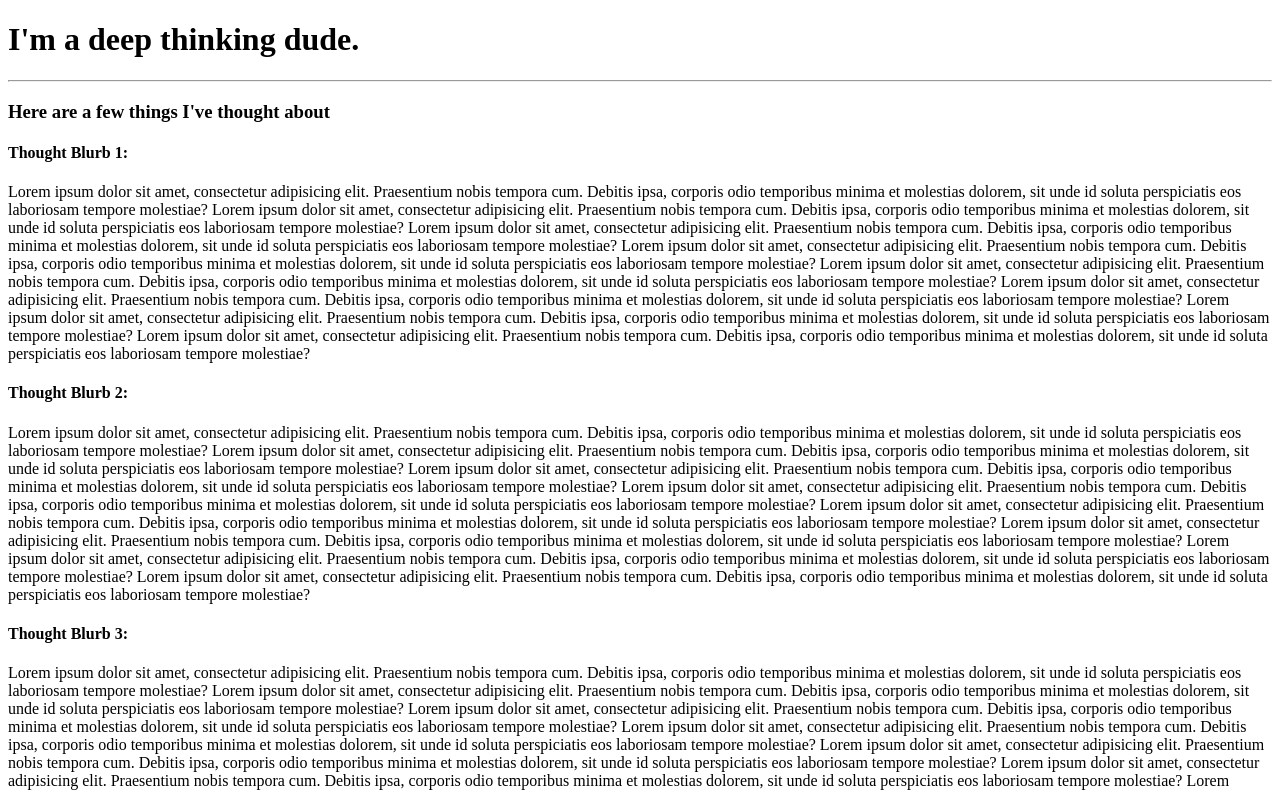
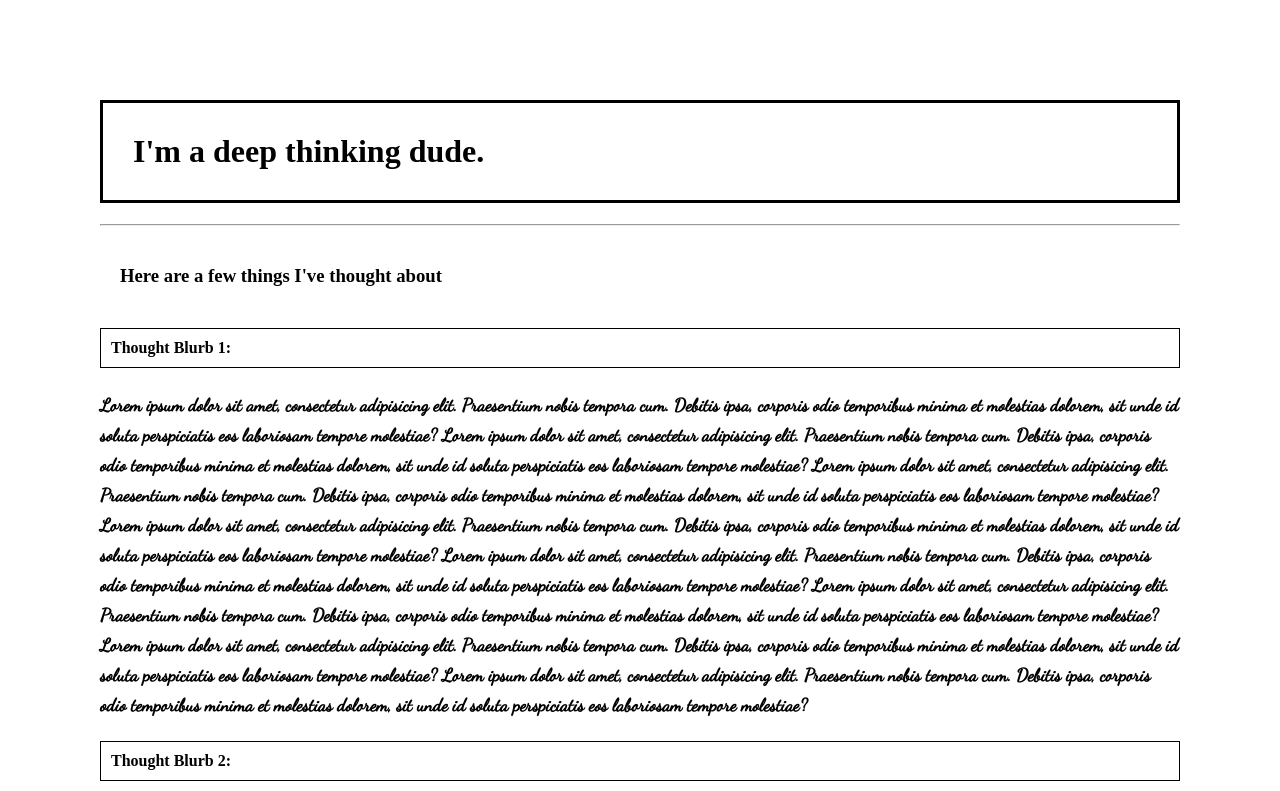
Before and after one commit to ChristineClemens/groupwork-day4, a plain HTML site: page html-template.html in a window 1280 px wide. Shown: the top 791 px of the page. Drawn offline with Linux system fonts and the light colour scheme.

Commit message:
Added fonts and CSS styling properties.

```diff
--- a/html-template.html
+++ b/html-template.html
@@ -8,9 +8,11 @@
 
   <meta charset="UTF-8">
   <title>Stuff I Think About</title>
+  <link href="https://fonts.googleapis.com/css2?family=Dancing+Script:wght@500&family=Pacifico&family=Yanone+Kaffeesatz:wght@300&display=swap"
+        rel="stylesheet">
 
   <!-- Add a CSS Reference Here! -->
-
+  <link rel="stylesheet"  href="stylesheet.css"
 
 </head>
 
@@ -23,7 +25,7 @@
   <h3>Here are a few things I've thought about</h3>
 
   <h4>Thought Blurb 1:</h4>
-  <p>
+  <p class="Dancing">
     <!-- Add a class here! Bold the text! -->
     Lorem ipsum dolor sit amet, consectetur adipisicing elit. Praesentium nobis tempora cum. Debitis ipsa, corporis odio temporibus minima et molestias dolorem, sit unde id soluta perspiciatis eos laboriosam tempore molestiae? Lorem ipsum dolor sit amet,
     consectetur adipisicing elit. Praesentium nobis tempora cum. Debitis ipsa, corporis odio temporibus minima et molestias dolorem, sit unde id soluta perspiciatis eos laboriosam tempore molestiae? Lorem ipsum dolor sit amet, consectetur adipisicing
@@ -36,7 +38,7 @@
   </p>
 
   <h4>Thought Blurb 2:</h4>
-  <p>
+  <p class="Pacifico">
     <!-- Add a class here! Enlarge the font to 24px -->
     Lorem ipsum dolor sit amet, consectetur adipisicing elit. Praesentium nobis tempora cum. Debitis ipsa, corporis odio temporibus minima et molestias dolorem, sit unde id soluta perspiciatis eos laboriosam tempore molestiae? Lorem ipsum dolor sit amet,
     consectetur adipisicing elit. Praesentium nobis tempora cum. Debitis ipsa, corporis odio temporibus minima et molestias dolorem, sit unde id soluta perspiciatis eos laboriosam tempore molestiae? Lorem ipsum dolor sit amet, consectetur adipisicing
@@ -49,7 +51,7 @@
   </p>
 
   <h4>Thought Blurb 3:</h4>
-  <p>
+  <p class="Yanone">
     <!-- Add a class here! Increase the line height to 50px -->
     Lorem ipsum dolor sit amet, consectetur adipisicing elit. Praesentium nobis tempora cum. Debitis ipsa, corporis odio temporibus minima et molestias dolorem, sit unde id soluta perspiciatis eos laboriosam tempore molestiae? Lorem ipsum dolor sit amet,
     consectetur adipisicing elit. Praesentium nobis tempora cum. Debitis ipsa, corporis odio temporibus minima et molestias dolorem, sit unde id soluta perspiciatis eos laboriosam tempore molestiae? Lorem ipsum dolor sit amet, consectetur adipisicing
--- /dev/null
+++ b/stylesheet.css
@@ -0,0 +1,35 @@
+body {
+    margin: 100px;
+}
+h1 {
+    font-weight: bold;
+    padding: 30px;
+    border: 3px solid black;
+}
+h3 {
+    font-weight: bold;
+    padding: 20px;
+}
+h4 {
+    font-weight: bold;
+    padding: 10px;
+    border: 1px solid black;
+}
+.Dancing {
+    font-family: "Dancing Script", cursive;
+    font-size: large;
+    font-weight: bold;
+    line-height: 30px;
+}
+.Pacifico {
+    font-family: "Pacifico", cursive;
+    font-size: 15px;
+    font-weight: 2rem;
+    line-height: 30px;
+}
+.Yanone {
+    font-family: "Yanone Kaffeesatz", sans-serif;
+    font-size: 20px
+    font-weight: bold;
+    line-height: 30px;
+}
```
